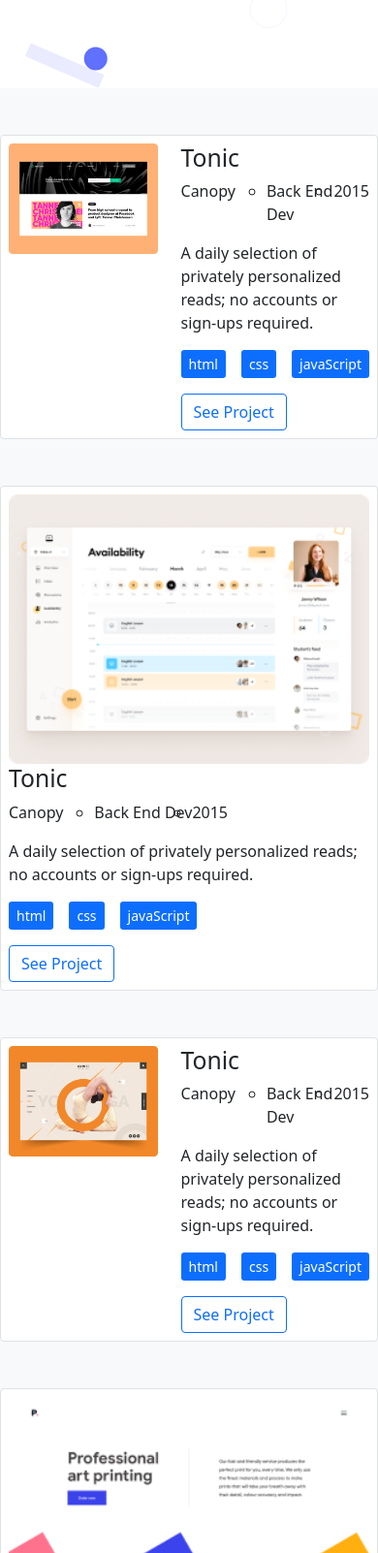
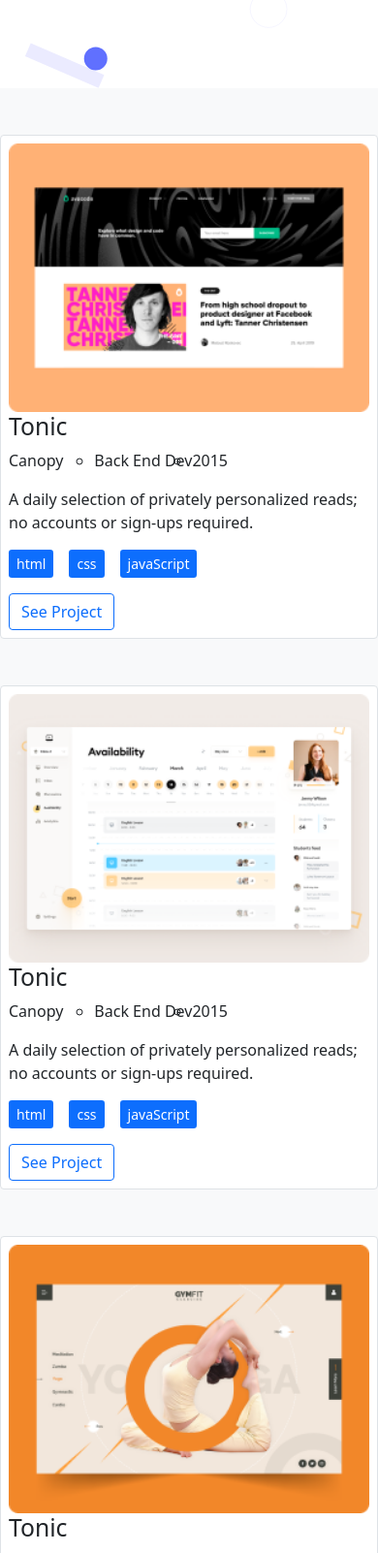
Before and after one commit to Krishnabot/CSS-Framework, a website: page index.html in a window 390 px wide. Shown: the part 398-2000 px from the top of the page at 97% size. Drawn offline with nearby package versions, Linux system fonts and the light colour scheme.

Commit message:
Modify Work and form section

```diff
--- a/index.html
+++ b/index.html
@@ -84,8 +84,8 @@
     </section>
     <section class="works mb-5 mt-5">
       <div class="container border p-2 rounded mb-5 bg-white">
-        <div class="row">
-          <div class="col mr-5">
+        <div class="row ">
+          <div class="col-md-6 mr-5">
             <img
               width="100%"
               class="img-fluid"
@@ -93,7 +93,7 @@
               alt="Project image"
             />
           </div>
-          <div class="col">
+          <div class="col-md-6">
             <h2>Tonic</h2>
             <ul class="d-flex list-unstyled">
               <li>Canopy</li>
@@ -149,7 +149,7 @@
       </div>
       <div class="container border p-2 rounded mb-5 bg-white">
         <div class="row">
-          <div class="col mr-5">
+          <div class="col-md-6 mr-5">
             <img
               width="100%"
               class="img-fluid"
@@ -157,7 +157,7 @@
               alt="Project image"
             />
           </div>
-          <div class="col">
+          <div class="col-md-6">
             <h2>Tonic</h2>
             <ul class="d-flex list-unstyled">
               <li>Canopy</li>
@@ -328,9 +328,9 @@
     <section
       class="contact-form container text-center bg-primary d-flex justify-content-center rounded-start"
     >
-      <div class="w-75 d-flex row justify-content-center mt-5">
+      <div class="w-50 mx-auto d-flex row mt-5">
         <h3 class="text-white">Contact Me</h3>
-        <p class="text-white w-50">
+        <p class="text-white text-center p-5">
           If you have an application you are interested in developing, a feature
           that you need built or a project that needs coding. I’d love to help
           with it
```
